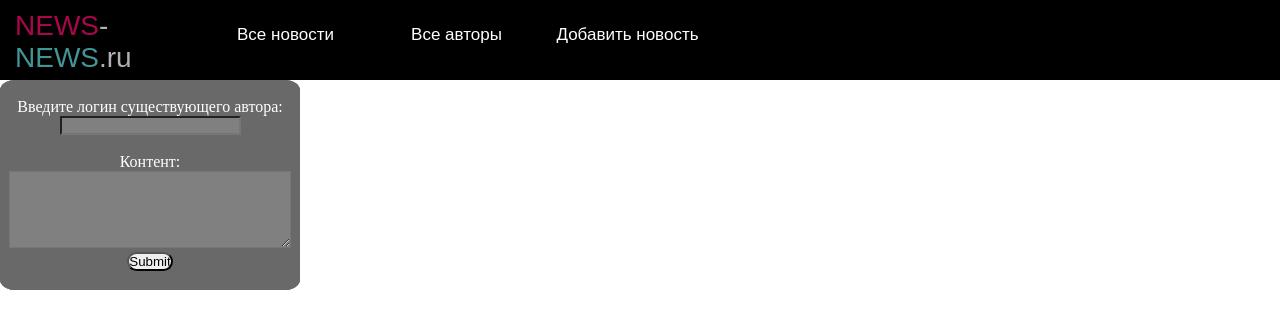
After one commit to DevMosh/FlaskProjectLearning, a Flask app: page /add-news in a window 1280 px wide. The commit adds this page. Shown: the top 329 px of the page. Run offline with Flask 3, Linux system fonts and the light colour scheme.

Commit message:
added form for added news contents

```diff
--- a/app.py
+++ b/app.py
@@ -29,6 +29,7 @@ cursor.execute('''
 
 
 @app.route('/')
+@app.route('/home.html')
 def hello_world():  # put application's code here
     return render_template('home.html')
 
@@ -94,6 +95,32 @@ def registration():
         return render_template('registration.html')  # форма авторизации
 
 
+@app.route("/all-news")
+def all_news_func():
+    return 'тут будут все новости от всех авторов этого сайта'
+
+@app.route("/all-author")
+def all_author_func():
+    return 'тут будут все зарегистрированные авторы этого сайта'
+
+
+@app.route('/add-news', methods=['POST', 'GET'])
+def add_news_func():
+    if request.method == 'POST':
+        print(request.form.get('author'))  # достаем логин, который ввел пользователь
+        print(request.form.get('content'))  # после достаем пароль
+        connection = sqlite3.connect('my_database.db')
+        cursor = connection.cursor()
+        cursor.execute('INSERT INTO Users (name, password) VALUES (?, ?)',
+                       (request.form.get('login'), request.form.get('pass')))
+        connection.commit()
+        cursor.close()
+        connection.close()
+
+        return 'спасибо за регистрацию'
+    else:
+        return render_template('add_news.html')
+
 
 
 if __name__ == '__main__':
--- /dev/null
+++ b/static/css/add_news.css
@@ -0,0 +1,14 @@
+.form_add_news {
+    color: white;
+    /*left: 50%;*/
+    /*right: 50%;*/
+    position: absolute;
+    background-color: dimgray;
+    width: 300px;
+    height: 210px;
+    border-radius: 5%;
+}
+
+.form_add_news {
+    text-align: center;
+}
--- a/static/css/home.css
+++ b/static/css/home.css
@@ -1,25 +1,7 @@
-@font-face {
-	font-family: "Exo2-Medium";
-	src: url("../fonts/Exo2-Medium.ttf");
-}
-@font-face {
-	font-family: "Exo2-MediumItalic";
-	src: url("../fonts/Exo2-MediumItalic.ttf");
-}
-@font-face {
-	font-family: "Exo2-Bold";
-	src: url("../fonts/Exo2-Bold.ttf");
-}
-@font-face {
-	font-family: "Exo2-BoldItalic";
-	src: url("../fonts/Exo2-BoldItalic.ttf");
-}
+
 * {
     margin: 0;
     padding: 0;
-}
-body {
-    background-image: url("../img/white-needle.png");
 }
 #block-body {
     width: 1035px;
--- /dev/null
+++ b/templates/add_news.html
@@ -0,0 +1,46 @@
+<!DOCTYPE html>
+<html lang="en">
+<head>
+    <meta charset="UTF-8">
+    <title>Title</title>
+    <link rel="stylesheet" href="{{ url_for("static", filename="css/add_news.css") }}">
+    <link rel="stylesheet" href="{{ url_for('static', filename='css/home.css') }}">
+</head>
+<body>
+    <header>
+
+       <div class="logo">
+        <a href="home.html">
+          <span class="use">NEWS</span>-<span class="web">NEWS</span>.ru
+        </a>
+       </div>
+
+
+       <div class="top-menu">
+         <ul>
+             <li><a class="clickMenu" href="/all-news">Все новости</a></li>
+             <li><a href="/all-author">Все авторы</a></li>
+             <li><a href="/add-news">Добавить новость</a></li>
+         </ul>
+       </div>
+
+    </header>
+
+    <div class="form_add_news">
+    <form class="form_add_news" action="/home" method="POST">
+{#        по умолчанию форма присылает гет запрос#}
+        <br>
+        <label for="login">Введите логин существующего автора:</label>
+        <div>
+            <input type="text" name="login" style="background-color: gray">
+        </div>
+        <br>
+        <label for="content">Контент:</label>
+        <div>
+            <textarea id="content" name="content" rows="5" cols="33" style="background-color: gray"></textarea>
+            <input class="button" type="submit" style="border-radius: 10px;">
+        </div>
+    </form>
+    </div>
+</body>
+</html>
--- a/templates/auth.html
+++ b/templates/auth.html
@@ -10,7 +10,7 @@
         <h1>Авторизация</h1>
         <form action="/login" method="POST">
     {#        по умолчанию форма присылает гет запрос#}
-        <input type="text" name="login">
+            <input type="text" name="login" style="background-color: black">
             <input class="button" type="password" name="pass">
             <input class="button" type="submit">
         </form>
--- a/templates/home.html
+++ b/templates/home.html
@@ -9,7 +9,7 @@
     <header>
 
        <div class="logo">
-        <a href="index.html">
+        <a href="home.html">
           <span class="use">NEWS</span>-<span class="web">NEWS</span>.ru
         </a>
        </div>
```
Lines whose indentation alone changed are shown as unchanged.
